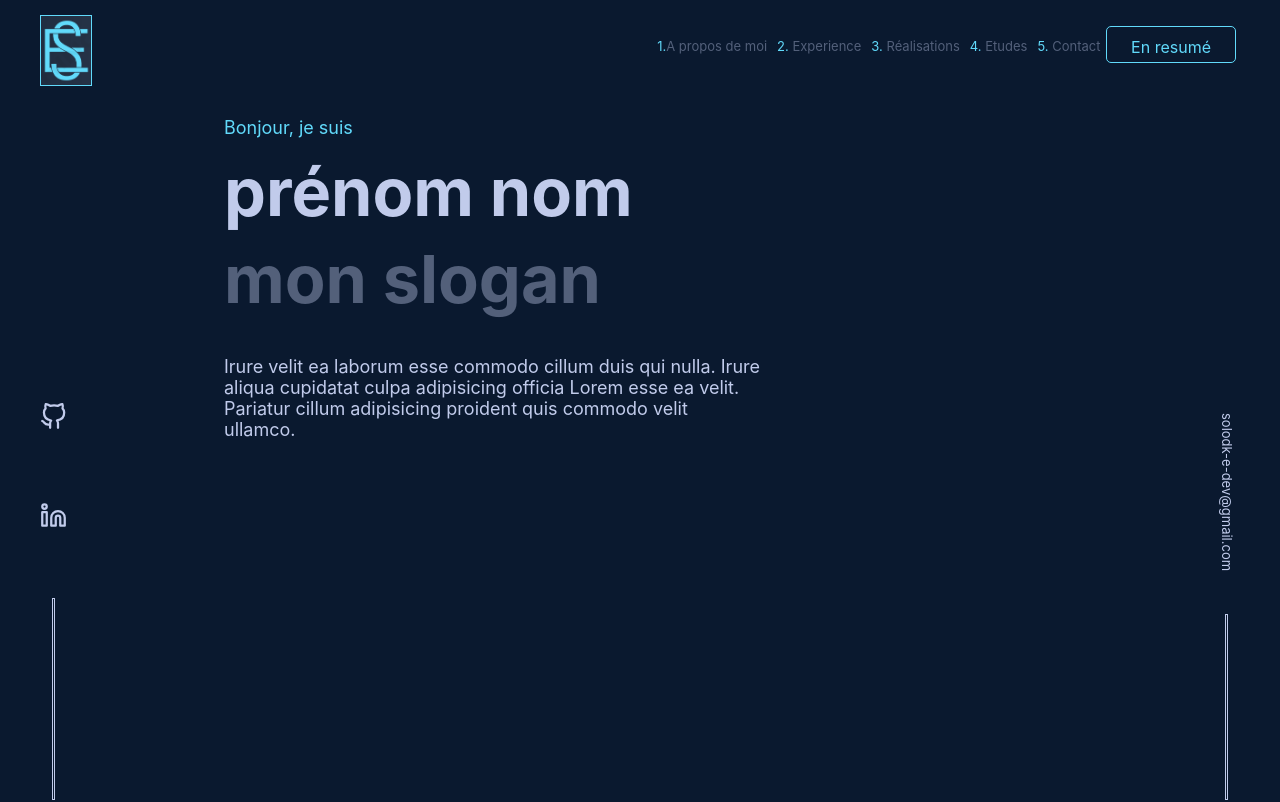
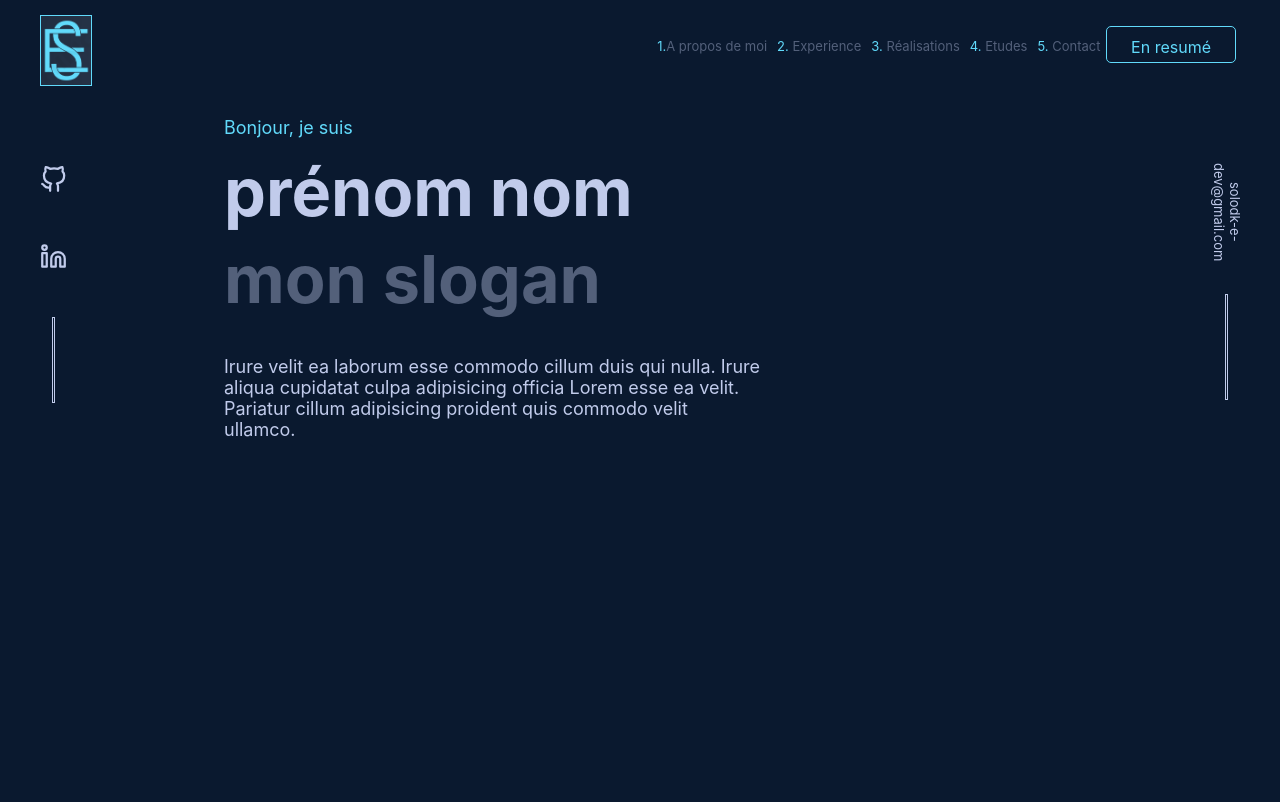
Before and after one commit to Solodk-E/website, a React (Create React App) app: page / in a window 1280 px wide. Shown: the top 802 px of the page. Built offline with nearby package versions, Linux system fonts and the light colour scheme.

Commit message:
page0 responsive 1400

```diff
--- a/src/App.js
+++ b/src/App.js
@@ -1,4 +1,5 @@
 import "../src/Design/App.css";
+import "../src/Design/Responsive.css";
 import Navbar from "../src/Components/Navbar";
 import Social from "../src/Components/Social";
 import Mail from "../src/Components/Mail";
@@ -26,6 +27,7 @@
         <Mail />
         <Social />
       </div>
+
     </BrowserRouter>
   );
 }
--- a/src/Design/Responsive.css
+++ b/src/Design/Responsive.css
@@ -1,34 +1,15 @@
 
-@media screen and (min-width: 480px) {
+@media screen and (max-width: 1400px) {
 
-.finbarre {
-    height: 50%;
-    width: 1%;
-    border: 1px solid #c1cbeb;
-    align-self: center;
+  #social {
+    top: 20%;
+    height: 30vh;
+    justify-content: space-evenly;
   }
 
-  #social {
-    position: fixed;
-    bottom: 0;
-    left: 3%;
-    display: flex;
-    flex-direction: column;
-    background-color: #0a192f;
-    width: 30px;
-    height: 50vh;
-    justify-content: space-between;
-    gap: 40px;
-    align-items: center;
-    margin: 0;
-    padding: 0;
-    padding-top: 3px;
-  }
-
-  .icon {
-    color: #c1cbeb;
-    width: 90%;
-    height: 33px;
+  #mailLink {
+    top: 20%;
+    height: 30vh;
   }
 
 
@@ -38,4 +19,6 @@
 
 
 
+
+
 }
```
Also changed, not shown: src/Design/App.css (line endings or trailing spaces).
